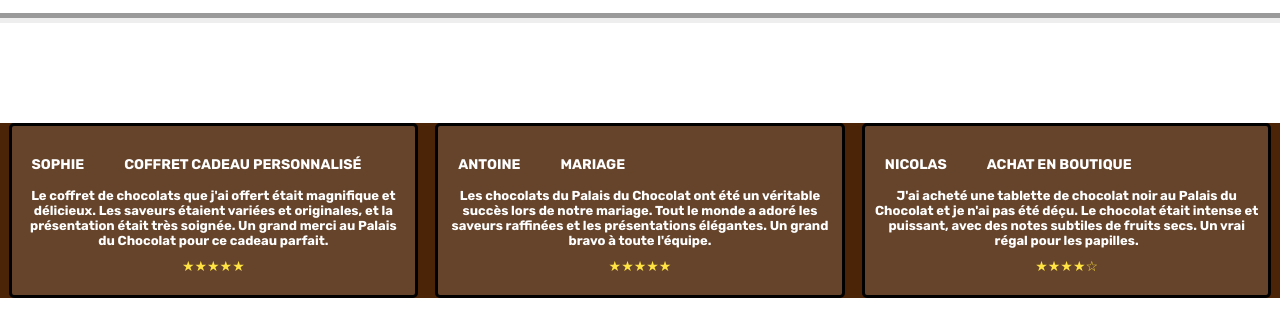
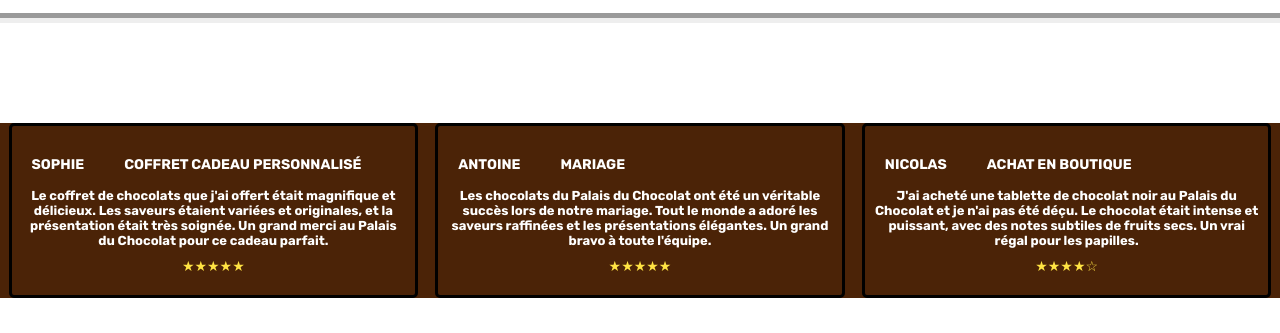
Before and after one commit to MehmetAlpYS/Chocolatirr, a plain HTML site: page index.html in a window 1280 px wide. Shown: the part 2060-2393 px from the top of the page. Drawn offline with nearby package versions, Linux system fonts and the light colour scheme.

Commit message:
dernier commit

```diff
--- a/style.css
+++ b/style.css
@@ -129,6 +129,7 @@ h3{
     border:solid;
     border-color: #7e4b30;
     border-radius: 2px;
+
 }
 
 .card:hover {
@@ -155,7 +156,6 @@ h3{
     width: 32%;
     border: solid;
     border-color: black;
-    background-color: #66442b;
     border-radius: 5px;
     padding-top: 10px;
     padding-bottom: 10px;
```
